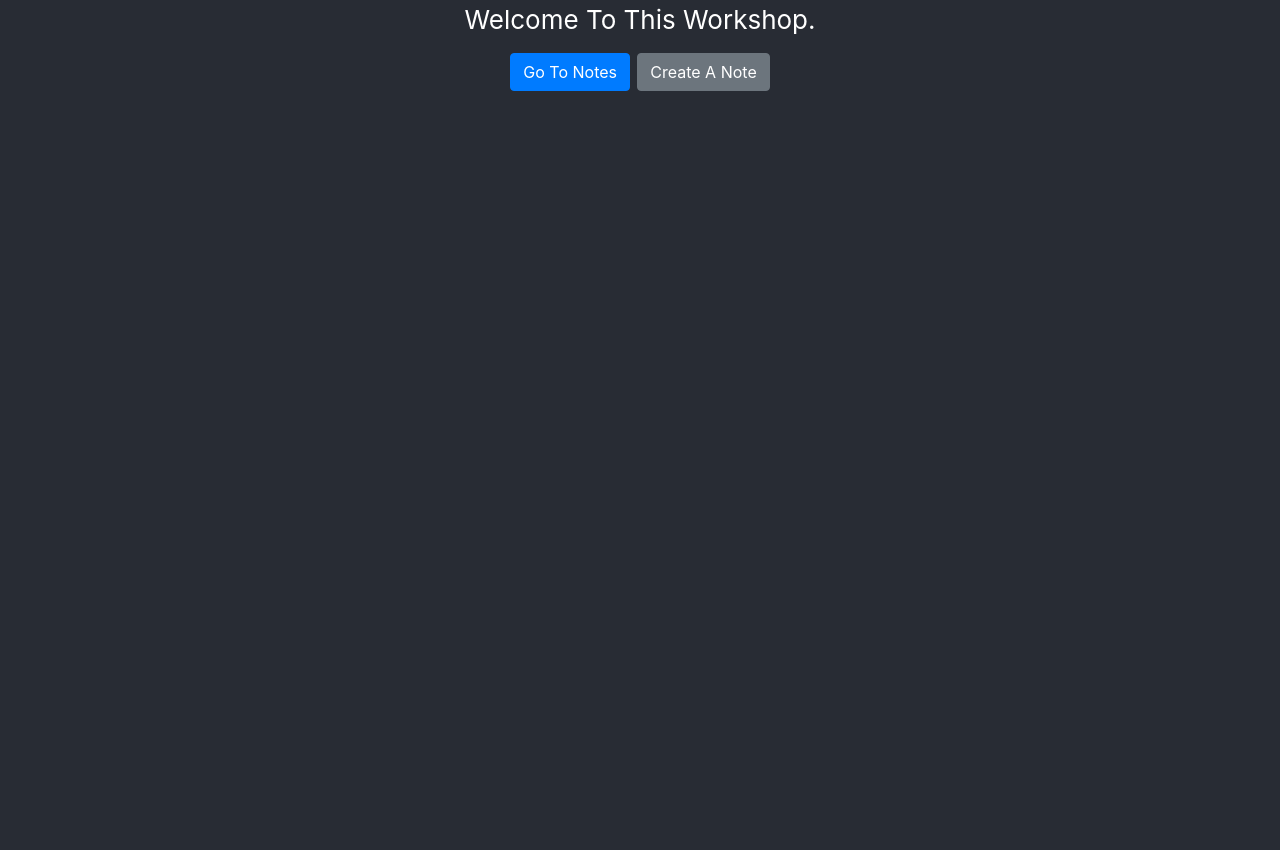
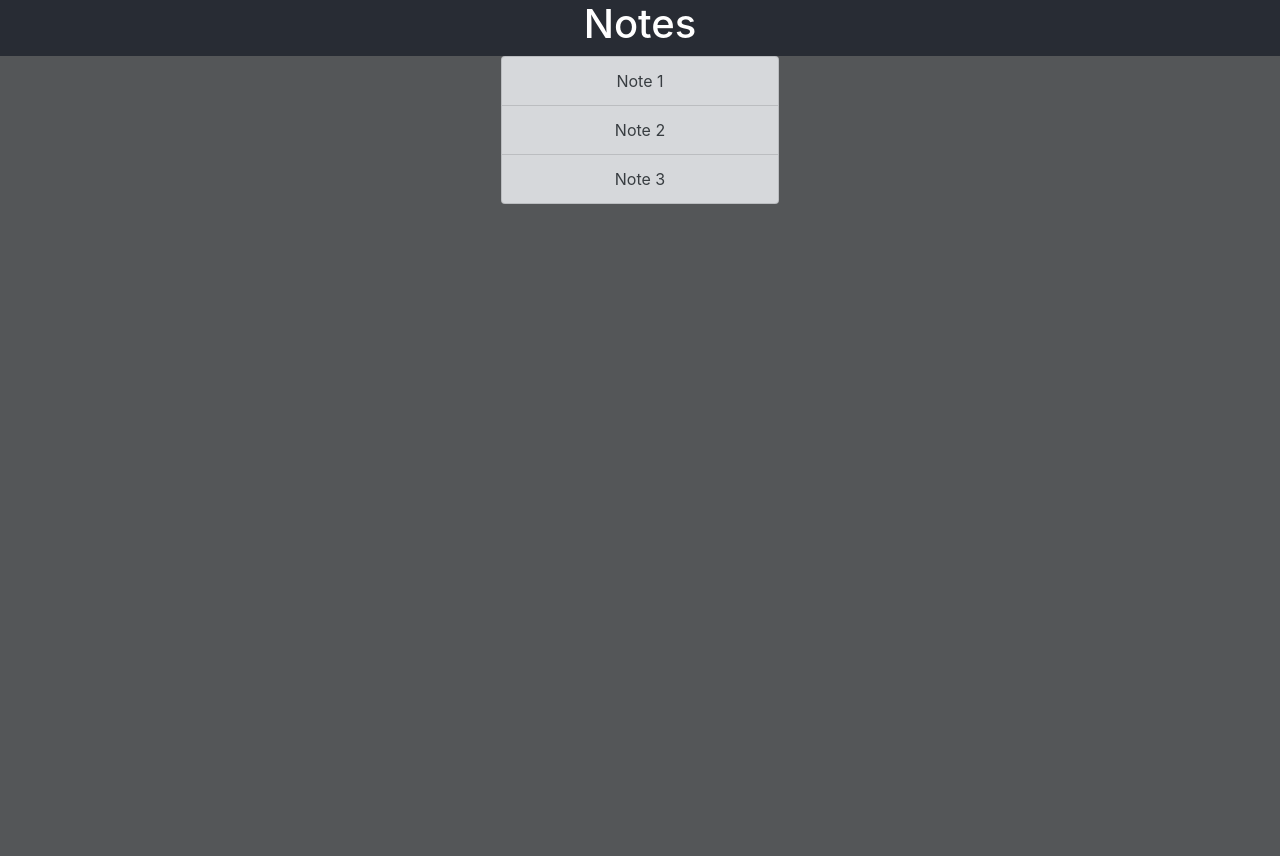
Before and after one commit to taovc/Workshop-React-Notebook, a React (Create React App) app in the folder my-app/: page /notes in a window 1280 px wide. Built offline with nearby package versions, Linux system fonts and the light colour scheme; the HTML template or start-up script is replaced by a standard one.

Commit message:
[add] v4.0.0

```diff
--- a/my-app/src/App.tsx
+++ b/my-app/src/App.tsx
@@ -1,12 +1,23 @@
 import { BrowserRouter as Router, Routes, Route } from "react-router-dom";
 import Home from "./components/Home";
+import { useEffect, useState } from "react";
+import NoteList from "./components/Notes/NoteList";
+import NoteDetail from "./components/Notes/NoteDetail";
+import NoteModel from "./components/Notes/NoteModel";
 
 function App() {
+  const [notes, setNotes] = useState<NoteModel[]>([]);
+
+  useEffect(() => {
+    console.log(notes);
+  }, [notes]);
+
   return (
     <Router>
       <Routes>
         <Route path="/" element={<Home />} />
-        todo: add the other routes here
+        <Route path="/notes" element={<NoteList setNotes={setNotes} />} />
+        <Route path="/notes/:id" element={<NoteDetail/>} />
         <Route path="*" element={<Home />} />
       </Routes>
     </Router>
--- a/my-app/src/components/Notes/NoteDetail.tsx
+++ b/my-app/src/components/Notes/NoteDetail.tsx
@@ -1,6 +1,8 @@
+import NoteModel from "./NoteModel";
+
 // display the details page for note, and u can update the note.
 
-const NoteDetail = () => {
+const NoteDetail = (notes: NoteModel | any) => {
   return <div></div>;
 };
 
--- a/my-app/src/components/Notes/NoteList.tsx
+++ b/my-app/src/components/Notes/NoteList.tsx
@@ -1,7 +1,58 @@
-// display the note list in order by id.
+import NoteModel from "./NoteModel";
+import ListGroup from "react-bootstrap/ListGroup";
+import { useEffect } from "react";
 
-const Note = () => {
-  return <div></div>;
+const NoteTitle = () => {
+  return (
+    <div
+      style={{
+        display: "flex",
+        backgroundColor: "#282c34",
+      }}
+    >
+      <h1
+        style={{
+          color: "white",
+          textAlign: "center",
+          width: "100%",
+          marginTop: "0px",
+        }}
+      >
+        Notes
+      </h1>
+    </div>
+  );
 };
 
-export default Note;
+const NoteList = (props: { setNotes: any }) => {
+  const notes = require("../../db.json");
+  useEffect(() => {
+  }, [notes]);
+  props.setNotes(notes.notes);
+
+
+  return (
+    <div>
+      <NoteTitle />
+      <div className="note-bg">
+        <ListGroup>
+          {notes.notes.map((note: NoteModel) => (
+            <ListGroup.Item
+              action
+              variant="secondary"
+              className="note-item"
+              key={note.id}
+              onClick={() => {
+                console.log("clicked");
+              }}
+            >
+              {note.title}
+            </ListGroup.Item>
+          ))}
+        </ListGroup>
+      </div>
+    </div>
+  );
+};
+
+export default NoteList;
--- a/my-app/src/index.css
+++ b/my-app/src/index.css
@@ -13,3 +13,19 @@ code {
   font-family: source-code-pro, Menlo, Monaco, Consolas, 'Courier New',
     monospace;
 }
+
+.note-bg {
+  width: 100%;
+  display: flex;
+  justify-content: center;
+  background-color: #545658;
+  min-height: 100vh;
+}
+
+.note-item {
+  width: 300%;
+  display: flex;
+  justify-content: center;
+  position: relative;
+  left: -100%;
+}
```
